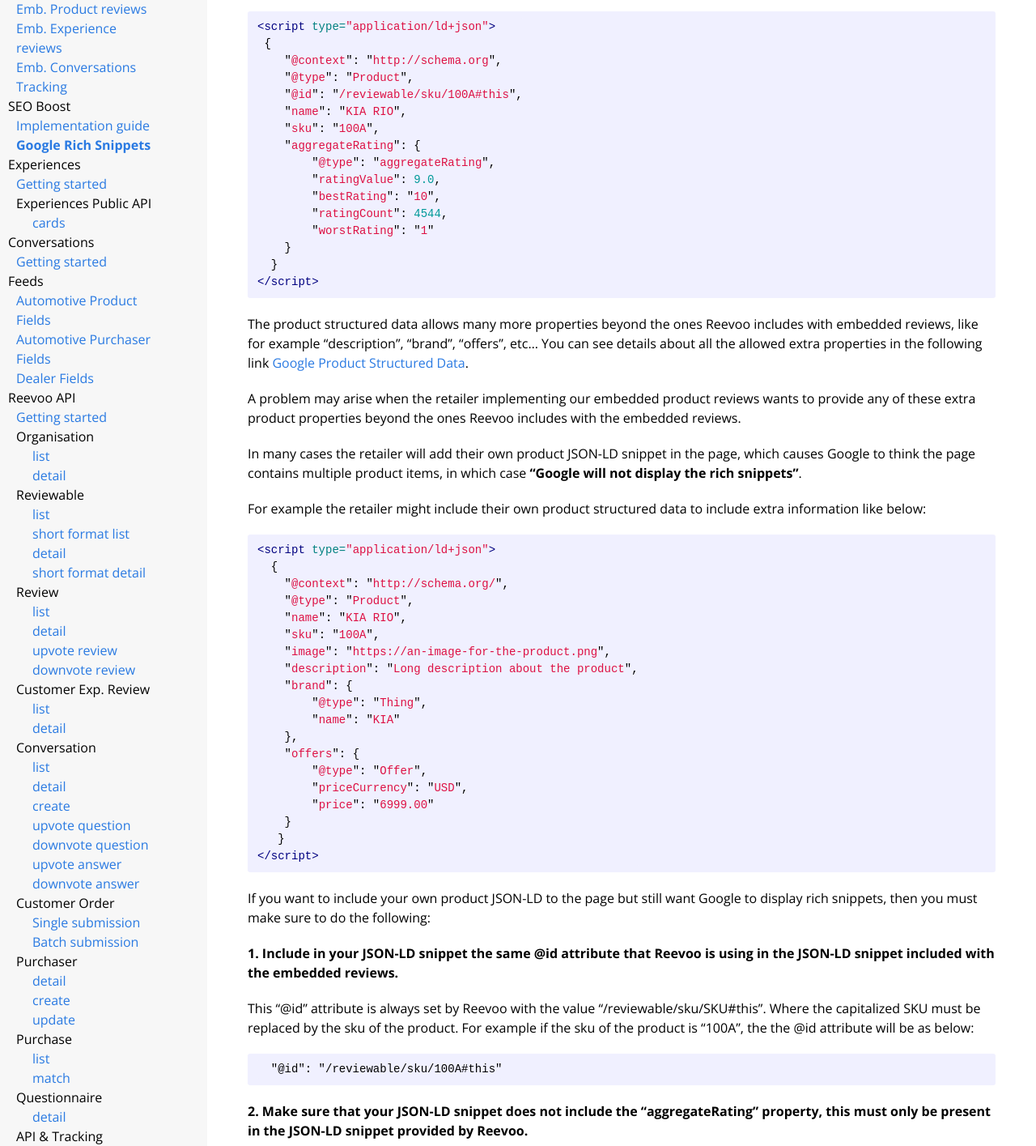
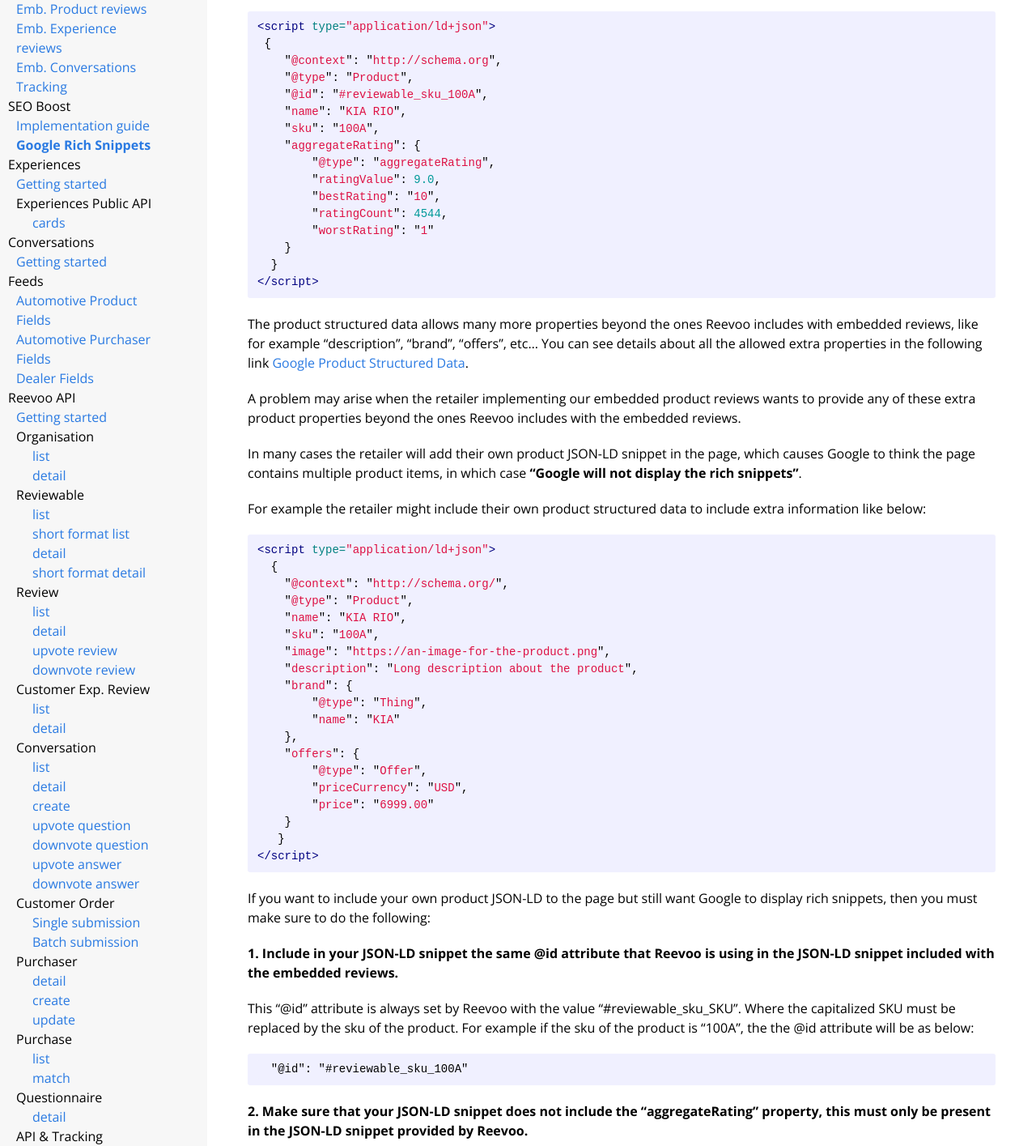
Before and after one commit to reevoo/reevoo.github.io, a Jekyll site: the page built from docs/seoboost/google-rich-snippets.markdown, in a window 1280 px wide. Shown: the part 368-1783 px from the top of the page at 81% size. Built offline with Jekyll 4.4.1, drawn with Linux system fonts in a browser that asks for light colours.

Commit message:
Update documentation regarding value of product microdata @id attribute

```diff
--- a/docs/seoboost/google-rich-snippets.markdown
+++ b/docs/seoboost/google-rich-snippets.markdown
@@ -18,7 +18,7 @@ their search results. See an example below of how this JSON-LD snippet looks lik
  {
     "@context": "http://schema.org",
     "@type": "Product",
-    "@id": "/reviewable/sku/100A#this",
+    "@id": "#reviewable_sku_100A",
     "name": "KIA RIO",
     "sku": "100A",
     "aggregateRating": {
@@ -73,11 +73,11 @@ If you want to include your own product JSON-LD to the page but still want Googl
 
 <b>1\. Include in your JSON-LD snippet the same @id attribute that Reevoo is using in the JSON-LD snippet included with the embedded reviews.</b>
 
-This "@id" attribute is always set by Reevoo with the value "/reviewable/sku/SKU#this". Where the capitalized SKU must be replaced by the sku of the product.
+This "@id" attribute is always set by Reevoo with the value "#reviewable_sku_SKU". Where the capitalized SKU must be replaced by the sku of the product.
 For example if the sku of the product is "100A", the the @id attribute will be as below:
 
 {% highlight html %}
-  "@id": "/reviewable/sku/100A#this"
+  "@id": "#reviewable_sku_100A"
 {% endhighlight %}
 
 <b>2\. Make sure that your JSON-LD snippet does not include the "aggregateRating" property, this must only be present in the JSON-LD snippet provided by Reevoo.</b>
```
